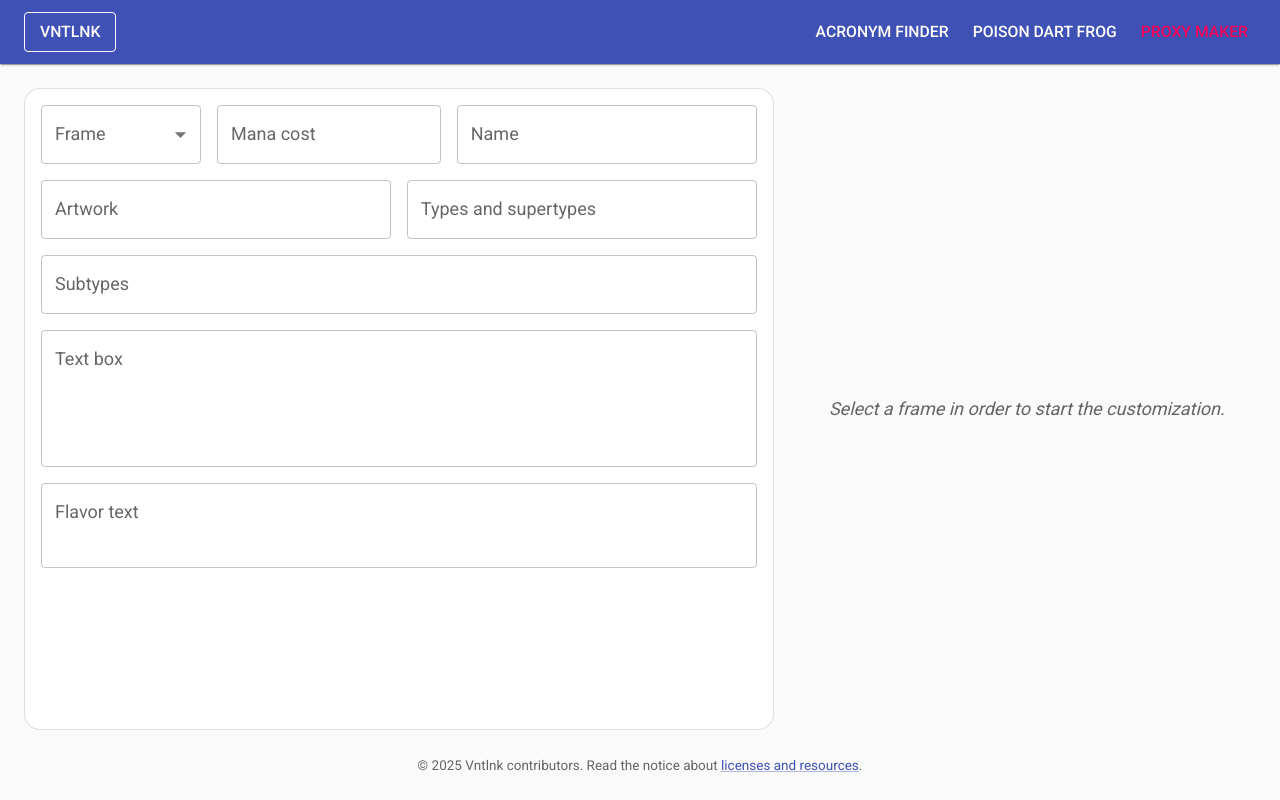
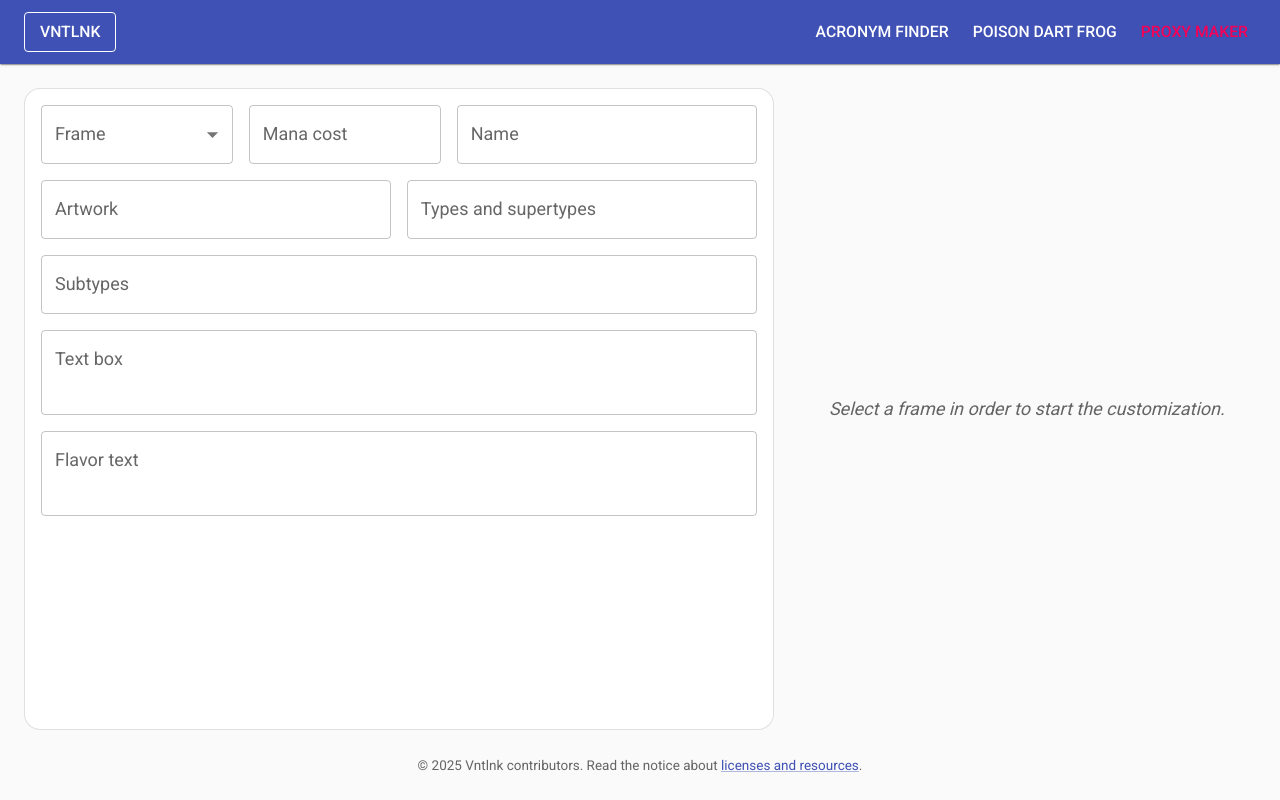
Before and after one commit to angrybacon/vntlnk, a Next.js app: page /proxymaker in a window 1280 px wide. Built offline with nearby package versions, Linux system fonts and the light colour scheme; what @mui/material-nextjs would draw is missing.

Commit message:
fix(proxymaker): force wizard fields to grow

```diff
--- a/modules/ProxyMaker/Wizard.tsx
+++ b/modules/ProxyMaker/Wizard.tsx
@@ -15,8 +15,8 @@ import { useCallback, useRef, type ChangeEvent } from 'react';
 
 const FIELD_STYLES = {
   FULL: { flexBasis: '100%' },
-  SMALL: { flexBasis: 0, minWidth: 160 },
-  WIDE: { flexBasis: 0, minWidth: 300 },
+  SMALL: { flexBasis: 0, flexGrow: 1, minWidth: 160 },
+  WIDE: { flexBasis: 0, flexGrow: 1, minWidth: 300 },
 } as const satisfies Record<string, SxProps>;
 
 type Props = {
@@ -101,12 +101,13 @@ export const Wizard = ({ frames }: Props) => {
       <TextField
         {...makeProperties('text', 'Text box')}
         maxRows={8}
-        minRows={4} // TODO This causes CLS
+        minRows={2}
         multiline
         sx={FIELD_STYLES.FULL}
       />
       <TextField
         {...makeProperties('flavor', 'Flavor text')}
+        maxRows={8}
         minRows={2}
         multiline
         sx={FIELD_STYLES.FULL}
```
